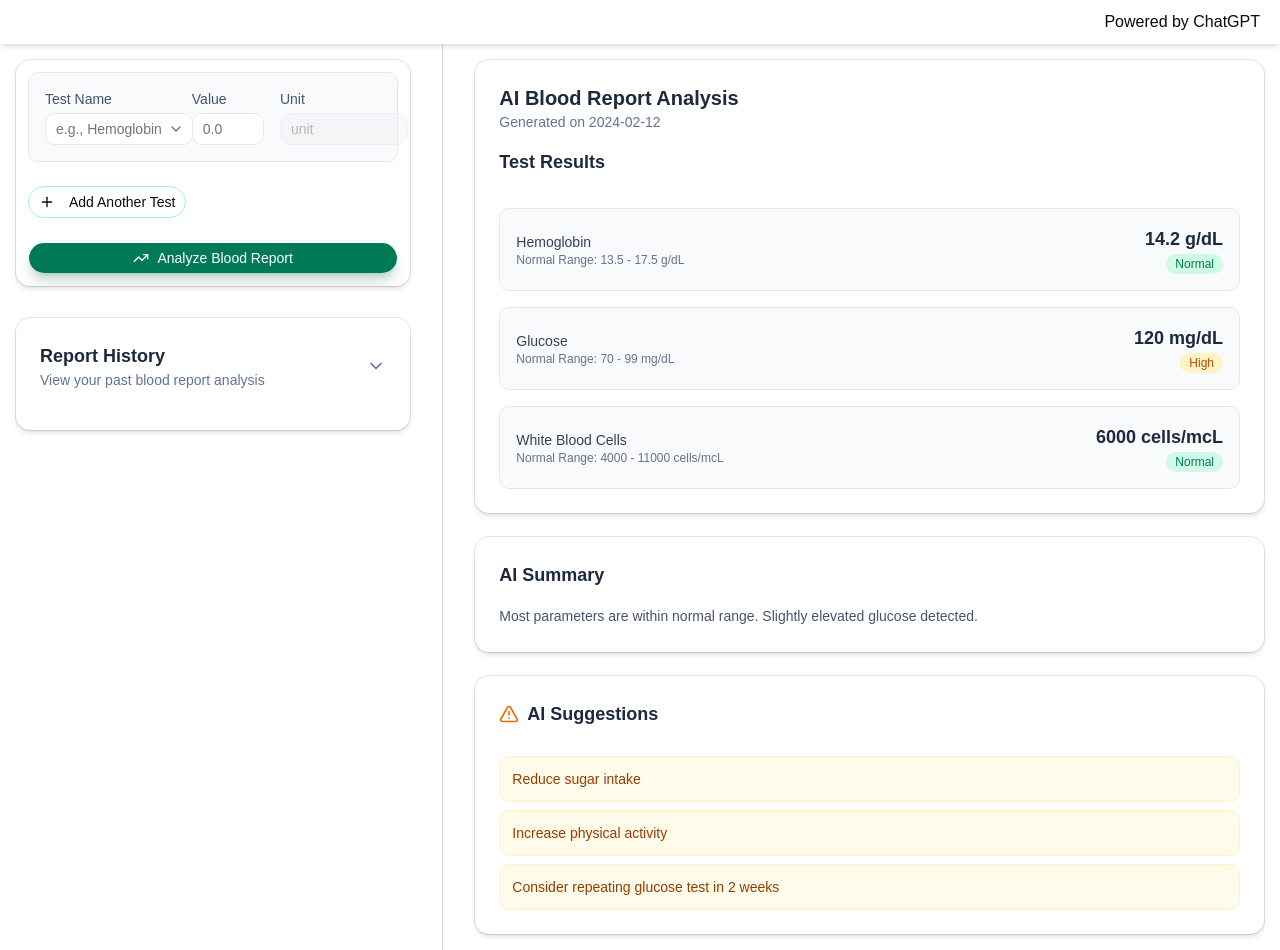
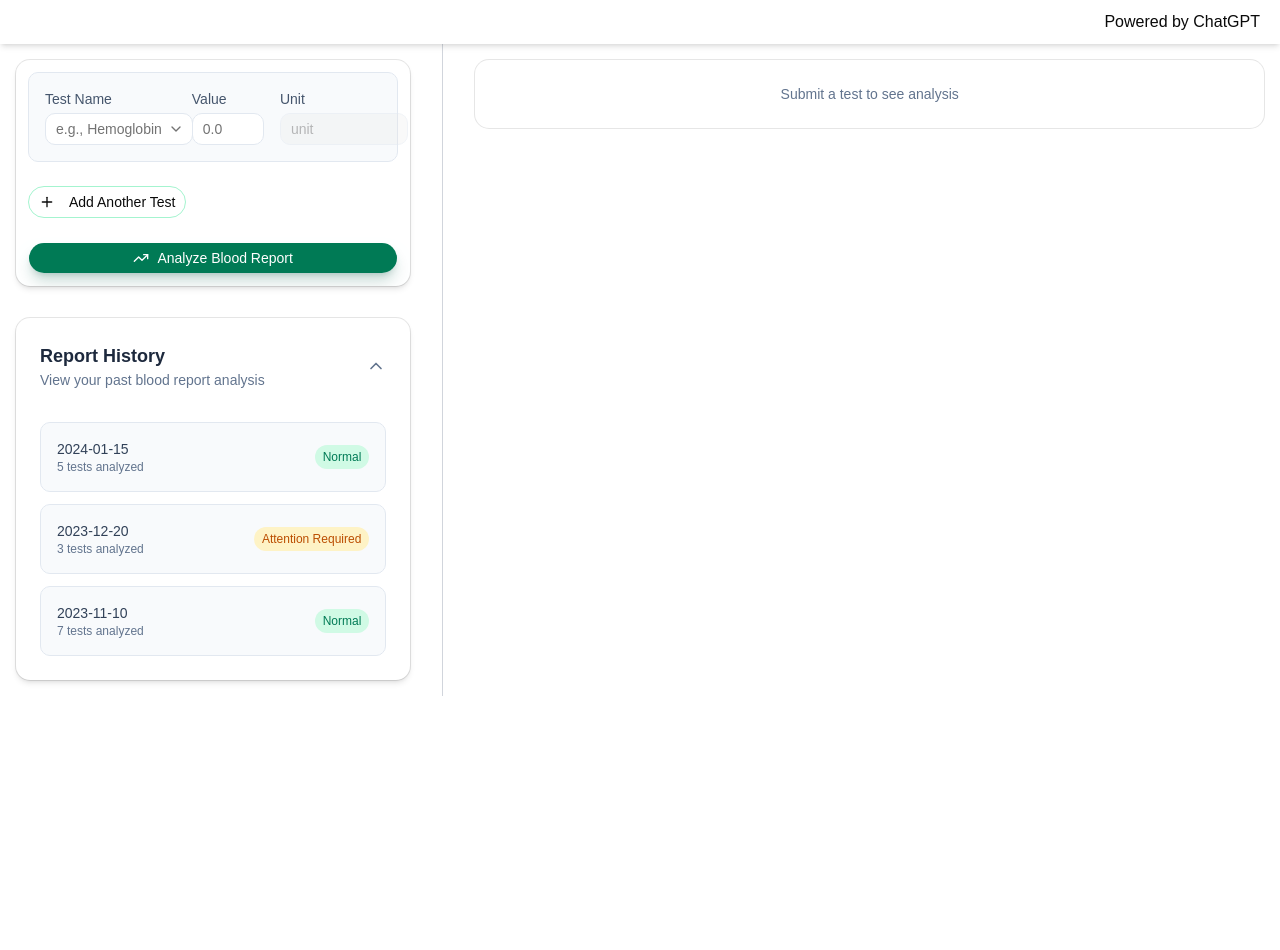
Before and after one commit to xyeemm/Blood-Analysis-frontend, a React (Vite) app: page / in a window 1280 px wide. After the commit the page ends 800 px from the top, so only its background shows below. Built offline with nearby package versions, Linux system fonts and the light colour scheme.

Commit message:
refactor: update test naming convention and enhance analysis result handling

```diff
--- a/src/components/leftSide/LeftSide.tsx
+++ b/src/components/leftSide/LeftSide.tsx
@@ -15,7 +15,7 @@ import {
 } from '../ui/select'
 
 interface Test {
-	test_name: string
+	testName: string
 	value: string
 	unit: string
 }
@@ -30,10 +30,14 @@ const COMMON_TESTS = [
 	{ name: 'Cholesterol', unit: 'mg/dL' },
 ]
 
-const LeftSide = () => {
-	const [historyOpen, setHistoryOpen] = useState(false)
+const LeftSide = ({
+	onAnalysisComplete,
+}: {
+	onAnalysisComplete: (data: any[]) => void
+}) => {
+	const [historyOpen, setHistoryOpen] = useState(true)
 	const [tests, setTests] = useState<Test[]>([
-		{ test_name: '', value: '', unit: '' },
+		{ testName: '', value: '', unit: '' },
 	])
 	const [loading, setLoading] = useState(false)
 
@@ -44,7 +48,7 @@ const LeftSide = () => {
 	}
 
 	const addTest = () => {
-		setTests([...tests, { test_name: '', value: '', unit: '' }])
+		setTests([...tests, { testName: '', value: '', unit: '' }])
 	}
 
 	const removeTest = (index: number) => {
@@ -55,7 +59,7 @@ const LeftSide = () => {
 	const handleSubmit = async (e: React.FormEvent) => {
 		e.preventDefault()
 
-		const hasEmpty = tests.some((t) => !t.test_name || !t.value)
+		const hasEmpty = tests.some((t) => !t.testName || !t.value)
 		if (hasEmpty) {
 			toast.error('Please fill in all test names and values before analyzing')
 			return
@@ -63,14 +67,33 @@ const LeftSide = () => {
 
 		setLoading(true)
 		try {
-			await fetch('/api/analyze-report', {
-				method: 'POST',
-				headers: { 'Content-Type': 'application/json' },
-				body: JSON.stringify({ tests }),
-			})
+			// We map over each test and send an individual request to match your controller
+			const requests = tests.map((test) =>
+				fetch('http://localhost:5000/api/checkBloodTest', {
+					method: 'POST',
+					headers: { 'Content-Type': 'application/json' },
+					body: JSON.stringify({
+						testName: test.testName,
+						value: parseFloat(test.value), // Convert string to number for backend
+						unit: test.unit,
+					}),
+				}).then(async (res) => {
+					if (!res.ok) {
+						const errorData = await res.json()
+						throw new Error(errorData.message || 'Failed to analyze')
+					}
+					return res.json()
+				}),
+			)
+
+			const results = await Promise.all(requests)
+			// Extract the 'data' property from each API response
+			const formattedResults = results.map((r) => r.data)
+			onAnalysisComplete(formattedResults)
+			console.log('Analysis Results:', results)
 			toast.success('Report analyzed successfully!')
-		} catch (err) {
-			toast.error('Something went wrong. Please try again.')
+		} catch (err: any) {
+			toast.error(err.message || 'Something went wrong.')
 		} finally {
 			setLoading(false)
 		}
@@ -95,12 +118,12 @@ const LeftSide = () => {
 										Test Name
 									</Label>
 									<Select
-										value={test.test_name}
+										value={test.testName}
 										onValueChange={(value) => {
 											const selectedTest = COMMON_TESTS.find(
 												(t) => t.name === value,
 											)
-											updateTest(index, 'test_name', value)
+											updateTest(index, 'testName', value)
 											if (selectedTest) {
 												updateTest(index, 'unit', selectedTest.unit)
 											}
--- a/src/components/rightSide/RightSide.tsx
+++ b/src/components/rightSide/RightSide.tsx
@@ -37,7 +37,15 @@ const report = {
 	],
 }
 
-const RightSide = () => {
+const RightSide = ({ results }: { results: any[] }) => {
+	// If no results yet, show a placeholder
+	if (results.length === 0) {
+		return (
+			<Card className='p-6 text-center text-slate-500'>
+				Submit a test to see analysis
+			</Card>
+		)
+	}
 	return (
 		<div className='space-y-6'>
 			{/* Report Header */}
@@ -49,7 +57,9 @@ const RightSide = () => {
 						<h2 className='text-xl font-semibold text-slate-800'>
 							AI Blood Report Analysis
 						</h2>
-						<p className='text-sm text-slate-500'>Generated on {report.date}</p>
+						{results.length > 0 && results[0].checkedAt && (
+							<p className='text-sm text-slate-500'>Generated on {new Date(results[0].checkedAt).toISOString().split('T')[0]}</p>
+						)}
 					</div>
 
 					{/* <div className="flex items-center gap-2 text-emerald-700 bg-emerald-50 px-3 py-1 rounded-full text-sm">
@@ -62,7 +72,7 @@ const RightSide = () => {
 				</h3>
 
 				<div className='space-y-4'>
-					{report.tests.map((test, index) => (
+					{results.map((test, index) => (
 						<motion.div
 							key={index}
 							initial={{ opacity: 0, y: 10 }}
@@ -70,9 +80,10 @@ const RightSide = () => {
 							className='p-4 rounded-lg border border-slate-200 bg-slate-50 flex justify-between items-center'
 						>
 							<div>
-								<p className='font-medium text-slate-700'>{test.name}</p>
+								<p className='font-medium text-slate-700'>{test.testName}</p>
 								<p className='text-xs text-slate-500'>
-									Normal Range: {test.normal} {test.unit}
+									Normal Range: {test.normalRange.min} - {test.normalRange.max}{' '}
+									{test.unit}
 								</p>
 							</div>
 
--- a/src/pages/Home.tsx
+++ b/src/pages/Home.tsx
@@ -1,12 +1,15 @@
+import { useState } from 'react'
 import LeftSide from '../components/leftSide/LeftSide'
 import RightSide from '../components/rightSide/RightSide'
 
 const Home = () => {
+	const [analysisResults, setAnalysisResults] = useState<any[]>([])
+
 	return (
 		<div className='flex flex-col md:flex-row '>
 			{/* Left Side: Input/Report History */}
 			<div className='flex-1 p-4'>
-				<LeftSide />
+				<LeftSide onAnalysisComplete={setAnalysisResults} />
 			</div>
 
 			{/* Divider */}
@@ -14,7 +17,7 @@ const Home = () => {
 
 			{/* Right Side: Results */}
 			<div className='flex-2 p-4'>
-				<RightSide />
+				<RightSide results={analysisResults} />
 			</div>
 		</div>
 	)
```
